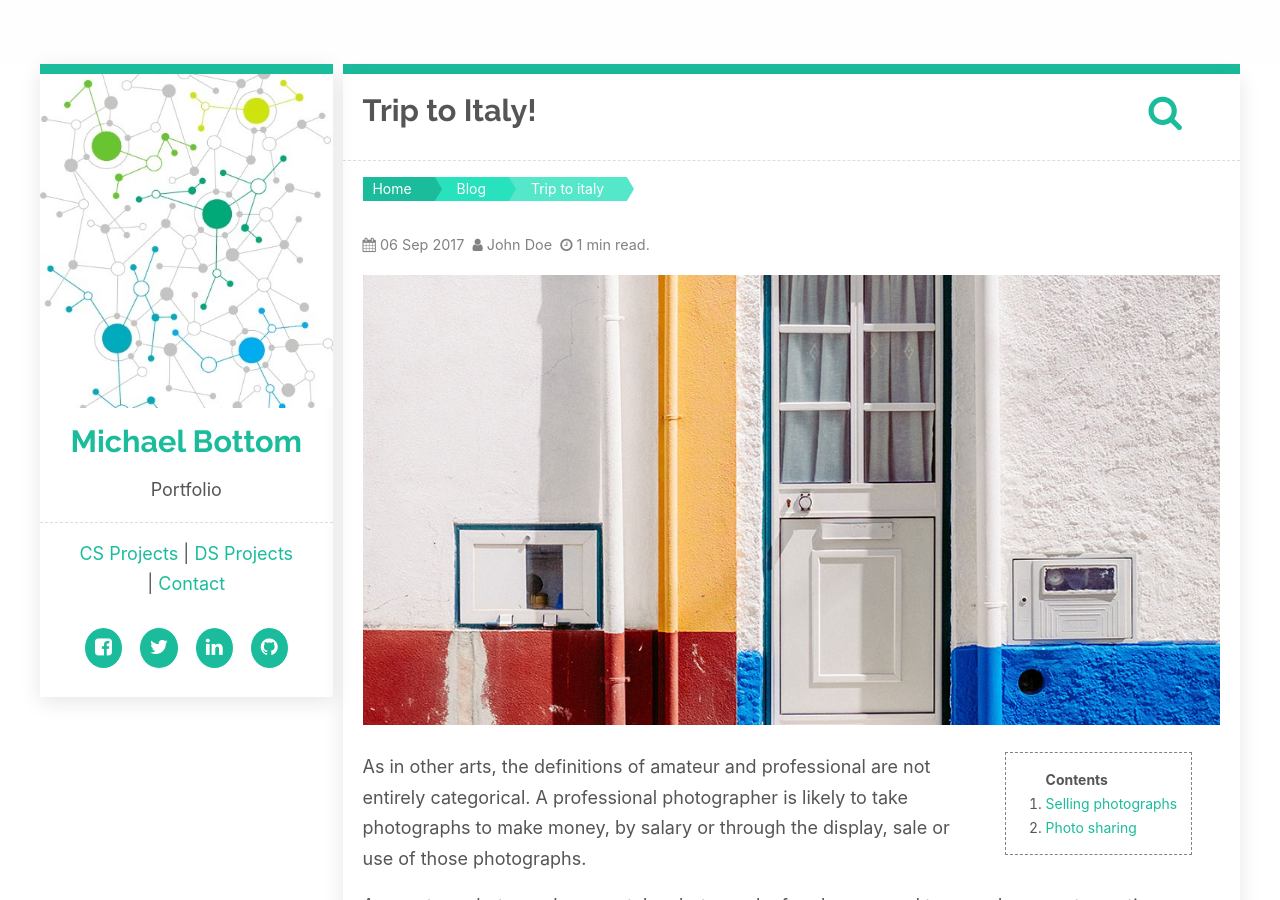
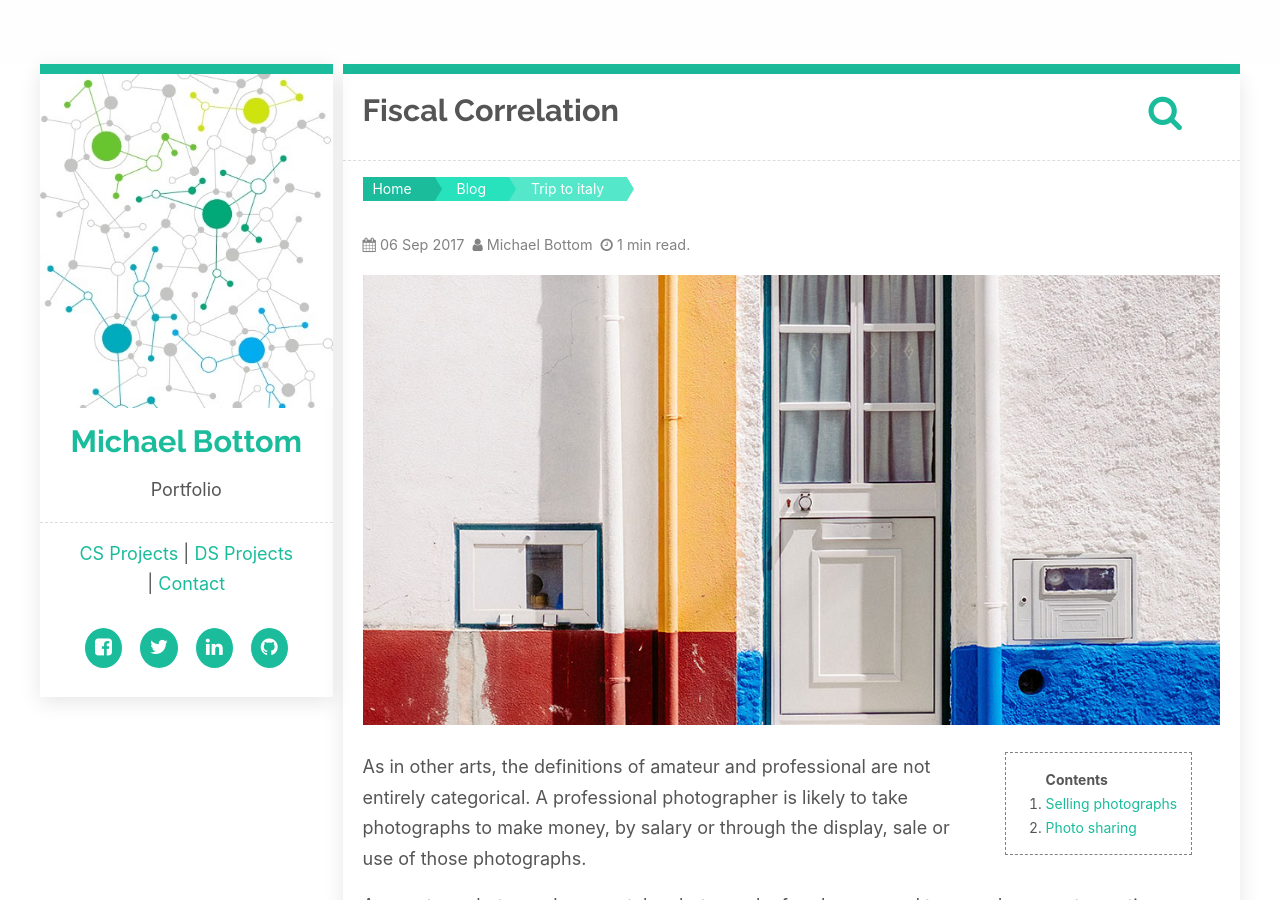
Before and after one commit to MLBott/home, a Jekyll site: the page built from _posts/2017-09-06-trip-to-italy.md, in a window 1280 px wide and 900 px high. Built offline with Jekyll 4.4.1, drawn with Linux system fonts in a browser that asks for light colours; nearby versions of some CDN libraries; comment, search, counter and statistics services are not loaded; some of the changed text lies outside the part shown.

Commit message:
Update 2017-09-06-trip-to-italy.md

```diff
--- a/_posts/2017-09-06-trip-to-italy.md
+++ b/_posts/2017-09-06-trip-to-italy.md
@@ -1,10 +1,10 @@
 ---
-title: Trip to Italy!
+title: Fiscal Correlation
 image: /images/samuel-zeller-103112.jpg
-author: John Doe
+author: Michael Bottom
 categories:
-    - life
-    - experience
+    - financial
+    - correlation
 layout: post
 ---
 
```
